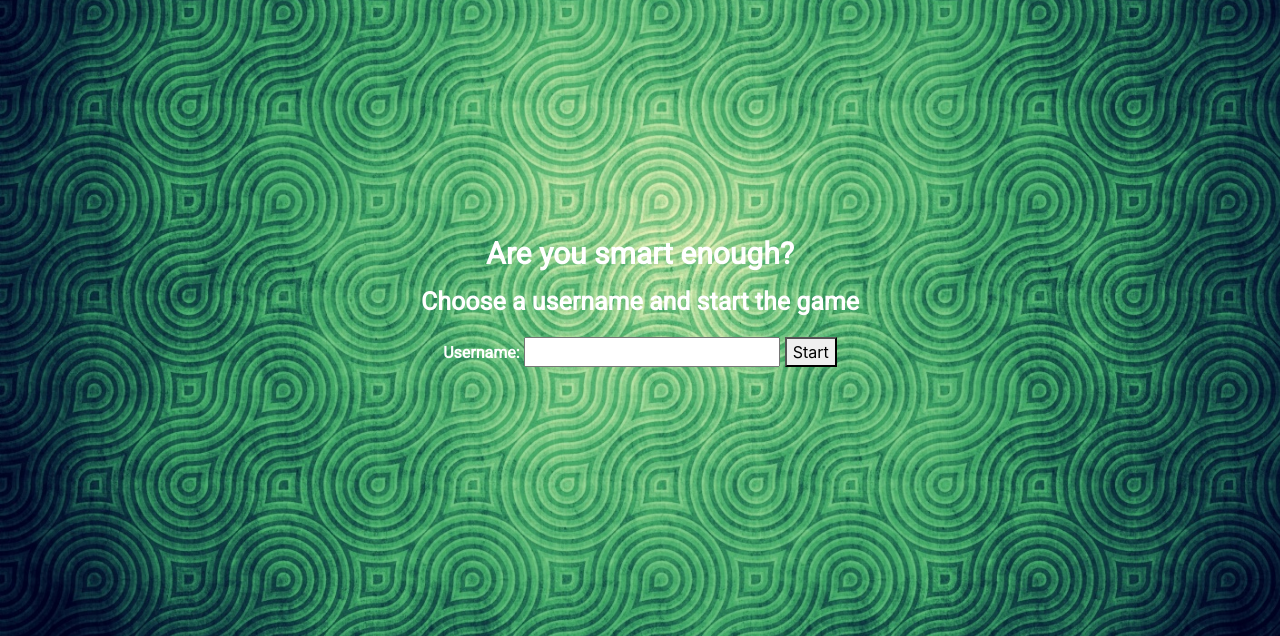
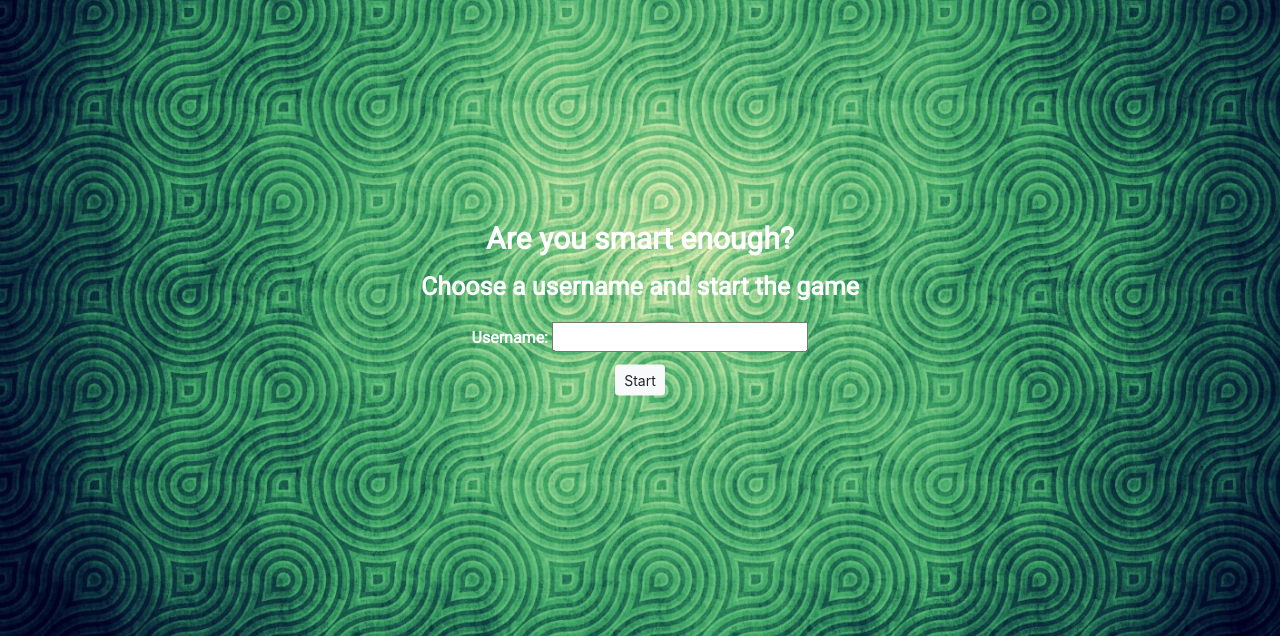
Before and after one commit to krivanpeter/riddle-me-this, a Flask app: page / in a window 1280 px wide. Shown: the part 82-718 px from the top of the page. Run offline with Flask 2, Linux system fonts and the light colour scheme; some libraries are stand-ins or nearby versions.

Commit message:
Form view, buttons styles changed

```diff
--- a/static/css/style.css
+++ b/static/css/style.css
@@ -36,7 +36,8 @@ h1 {
     font-size: 25px;
 }
 
-h2 {
+h2,
+h3 {
     font-size: 20px;
 }
 
@@ -93,7 +94,8 @@ h2 {
         font-size: 30px;
     }
 
-    h2 {
+    h2,
+    h3 {
         font-size: 25px;
     }
 }
--- a/templates/index.html
+++ b/templates/index.html
@@ -3,9 +3,10 @@
 <h2 class="general-sub">Choose a username and start the game</h2>
 <form method="POST">
   <label class="general-sub" for="username">Username:</label>
-  <input type="text" id="username" name="username" required>
-  <button>Start</button>
+  <input class="input_line" type="text" id="username" name="username" required><br>
+  <button class="btn btn-light btn-sm" type="submit">Start</button>
 </form>
+
 <!--If username exist, then the application asks for another one-->
 {% if exist %}
 <h2 class="general-sub">Username already exists. Please choose another one!</h2>
--- a/templates/leaderboard.html
+++ b/templates/leaderboard.html
@@ -19,4 +19,4 @@
 {% else %}
 <h2 class="general-sub">Nobody has played with this amazing game.</h2>
 <p class="general-sub">You can be the first one!</p>
-<a href="{{ url_for('index') }}"><button>Play Now</button></a> {% endif %} {% endblock %}
+<a href="{{ url_for('index') }}"><button type="button" class="btn btn-light">Play Now</button></a> {% endif %} {% endblock %}
```
Also changed, not shown: templates/game.html (+5 -8 lines).
